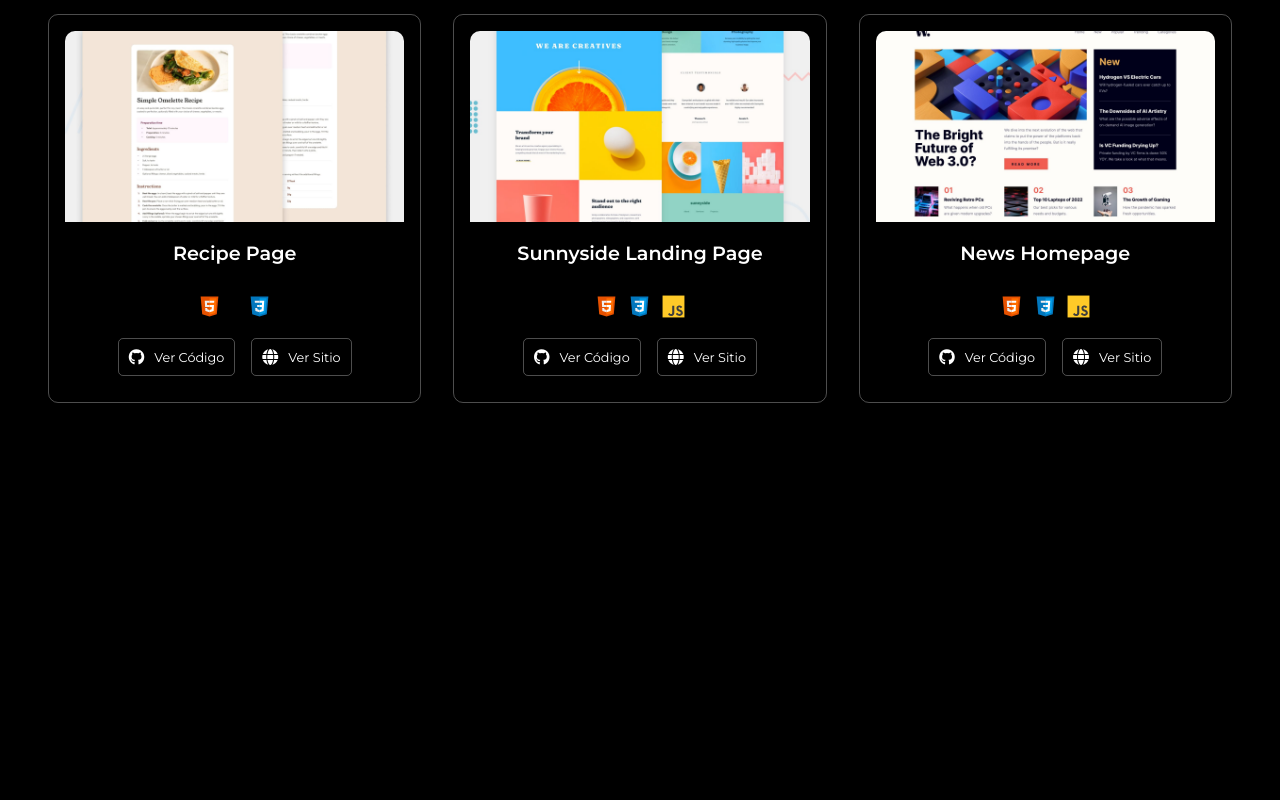
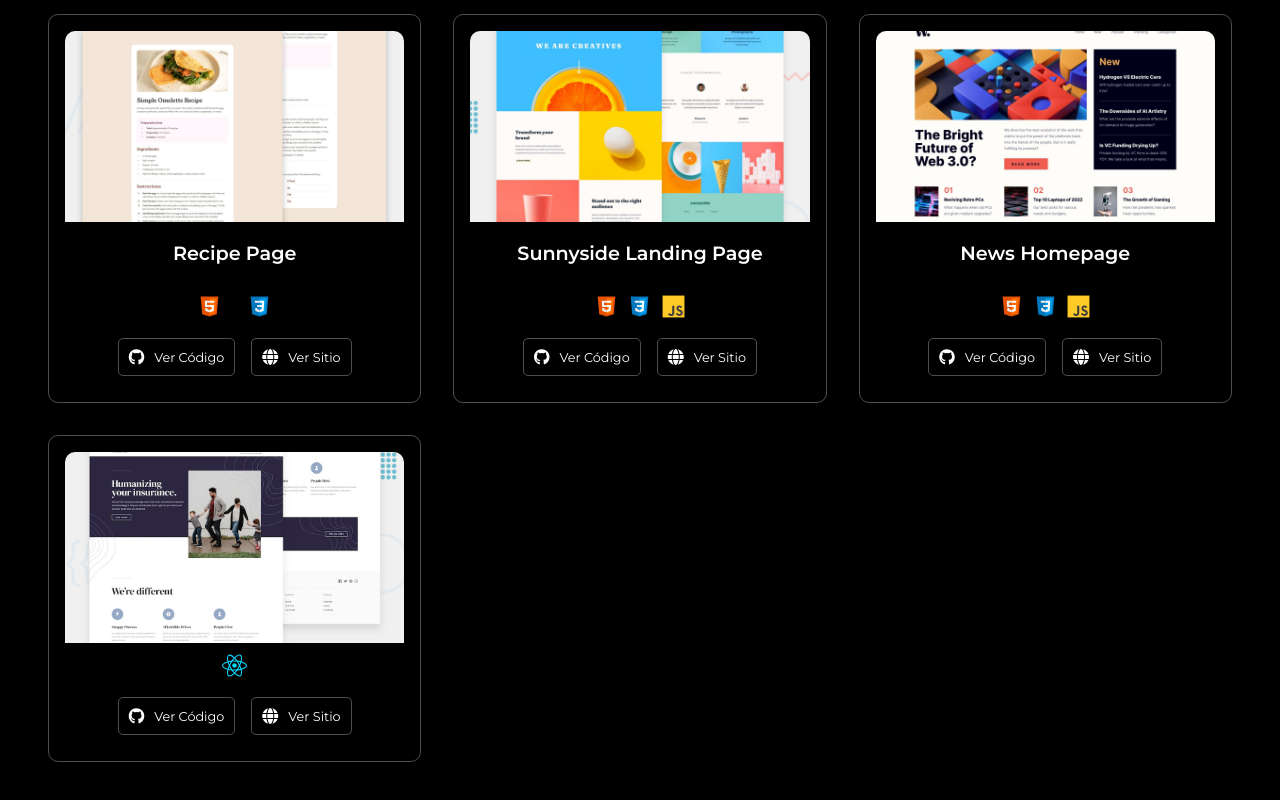
Before and after one commit to saul-gustavo/proyectos-frontendmentor, a plain HTML site: page index.html in a window 1280 px wide. Shown: the part 4422-5222 px from the top of the page. Before the commit the page ends 4873 px from the top, so only its background shows below. Drawn offline with Linux system fonts and the light colour scheme.

Commit message:
se agrego icono, imagen y nuevo proyecto

```diff
--- a/index.html
+++ b/index.html
@@ -803,6 +803,22 @@
                     <span class="link-texto">Ver Sitio</span></a>
             </div>
         </article>
+
+        <article class="card card-34">
+            <img src="./assets/insure-desktop-preview.jpg" alt="insure landing page image" class="img-pro">
+            <div class="tools">
+                <img src="./assets/icon-react.svg" alt="icono react" class="tool-img">
+            </div>
+            <div class="links">
+                <a href="https://github.com/saul-gustavo/insure-landing-page" class="repo-link" target="_blank">
+                    <i class="fa-brands fa-github"></i>
+                    <span class="link-texto">Ver Código</span>
+                </a>
+                <a href="https://saul-gustavo.github.io/insure-landing-page/" class="web-link" target="_blank">
+                    <i class="fa-solid fa-globe"></i>
+                    <span class="link-texto">Ver Sitio</span></a>
+            </div>
+        </article>
     </main>
 
 </body>
```
Also changed, not shown: assets/icon-react.svg (added), assets/insure-desktop-preview.jpg (added).
